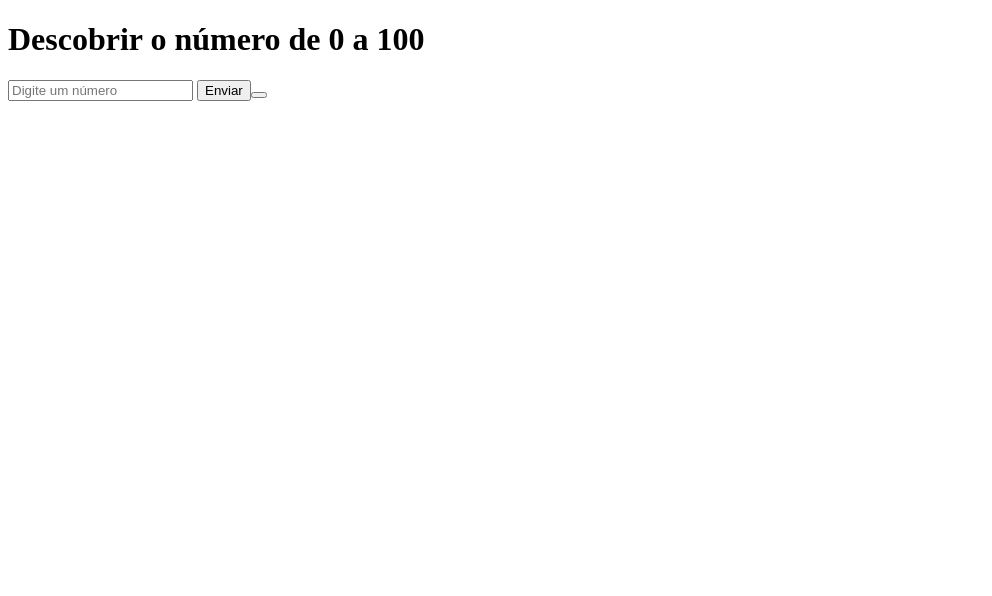
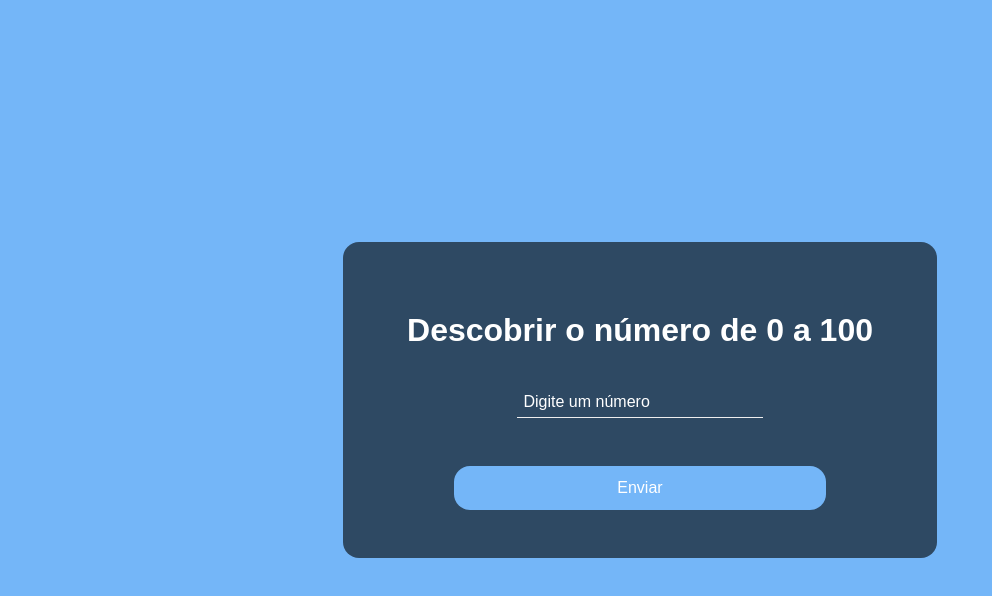
Before and after one commit to Gutoneitzke/find-out-the-number-javascript, a plain HTML site: page index.html in a window 1280 px wide. Shown: the whole page, without its empty margins (0-992 px from the left). Drawn offline with Linux system fonts and the light colour scheme.

Commit message:
feat: new style

```diff
--- a/descobrirnumero.html
+++ b/index.html
@@ -4,18 +4,21 @@
     <meta charset="UTF-8">
     <meta http-equiv="X-UA-Compatible" content="IE=edge">
     <meta name="viewport" content="width=device-width, initial-scale=1.0">
+    <link rel="stylesheet" href="style.css">
     <title>Jogo GN</title>
 </head>
 <body>
-    <h1>Descobrir o número de 0 a 100</h1>
-    <input type="number" placeholder="Digite um número" id="aposta">
-    <button onclick="verificaNumero()">Enviar<button>
+    <div class="content">
+        <h1>Descobrir o número de 0 a 100</h1>
+        <input type="number" placeholder="Digite um número" id="aposta">
+        <button onclick="verificaNumero()">Enviar</button>
+    </div>
 </body>
 <script>
 
     var numeroParaEncontrar = parseInt(Math.random() * 100);
     var tentativas = 0;
-    console.log(numeroParaEncontrar);
+    console.log('The number to find: '+numeroParaEncontrar);
 
     function verificaNumero(){
         var aposta = document.getElementById('aposta').value;
--- /dev/null
+++ b/style.css
@@ -0,0 +1,63 @@
+:root{
+    --color-white: #fff;
+    --color-blue: rgb(116, 182, 248);
+    --color-blue2: rgb(54, 143, 233);
+    --color-gray: rgb(238, 238, 238);
+}
+
+body{
+    all: unset;
+    font-family: Arial, Helvetica, sans-serif;
+    display: flex;
+    justify-content: center;
+    align-items: center;
+    min-height: 100vh;
+    background-color: var(--color-blue);
+}
+
+.content{
+    display: flex;
+    flex-direction: column;
+    justify-content: center;
+    align-items: center;
+    gap: 1rem;
+    background-color: rgba(0,0,0,0.6);
+    color: var(--color-white);
+    padding: 3rem 4rem;
+    border-radius: 1rem;
+}
+
+.content input{
+    background-color: transparent;
+    border: none;
+    border-bottom: 1px solid var(--color-gray);
+    color: var(--color-white);
+    outline: none;
+    padding: .4rem;
+    width: 50%;
+    font-size: 1rem;
+}
+
+.content input::placeholder{
+    color: var(--color-white);
+}
+
+.content input:focus{
+    border-bottom: 1px solid var(--color-blue);
+}
+
+.content button{
+    padding: .8rem;
+    width: 80%;
+    font-size: 1rem;
+    background-color: var(--color-blue);
+    border: none;
+    border-radius: 1rem;
+    color: var(--color-white);
+    margin-top: 2rem;
+    cursor: pointer;
+}
+
+.content button:hover{
+    background-color: var(--color-blue2);
+}
```
